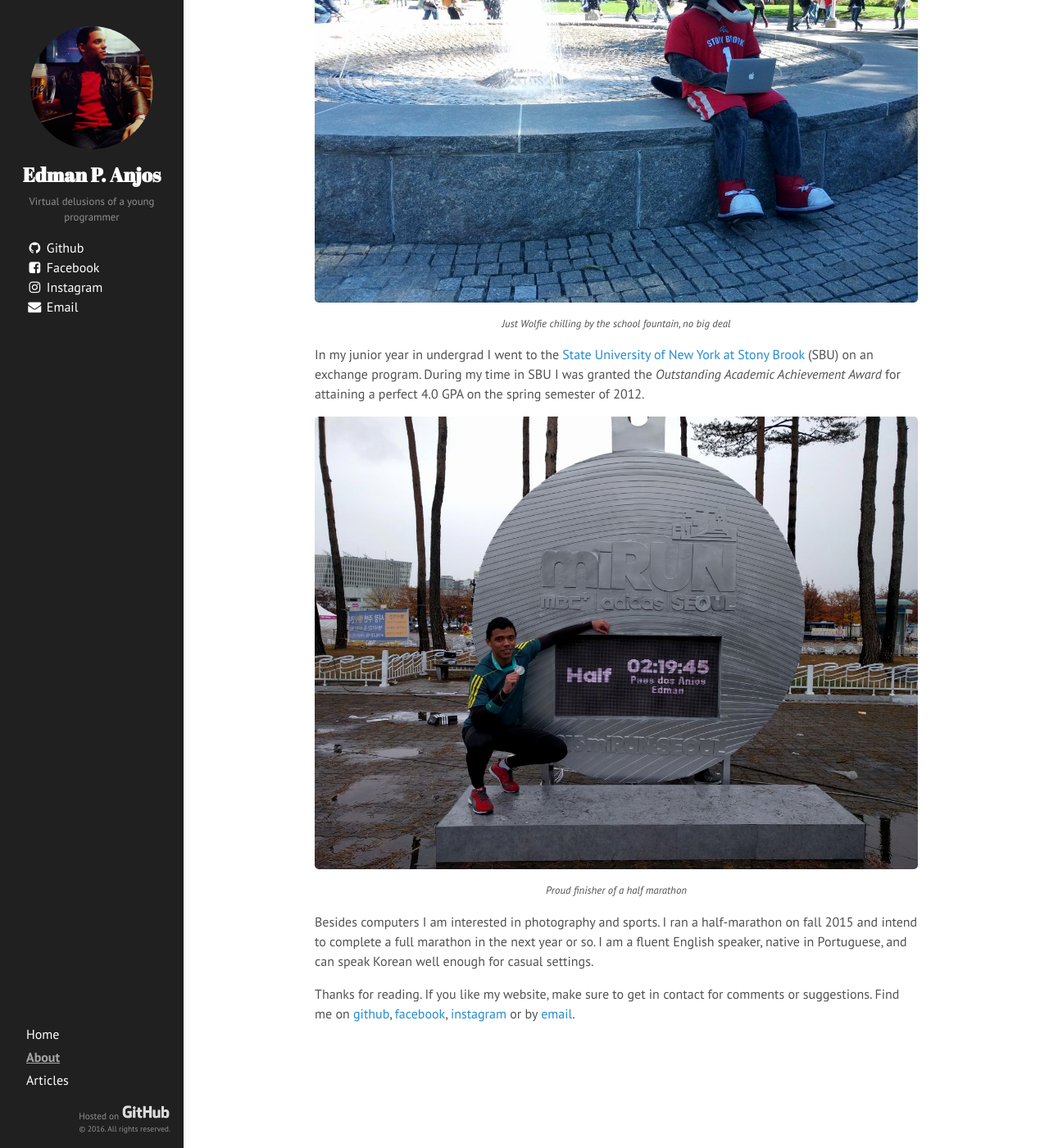
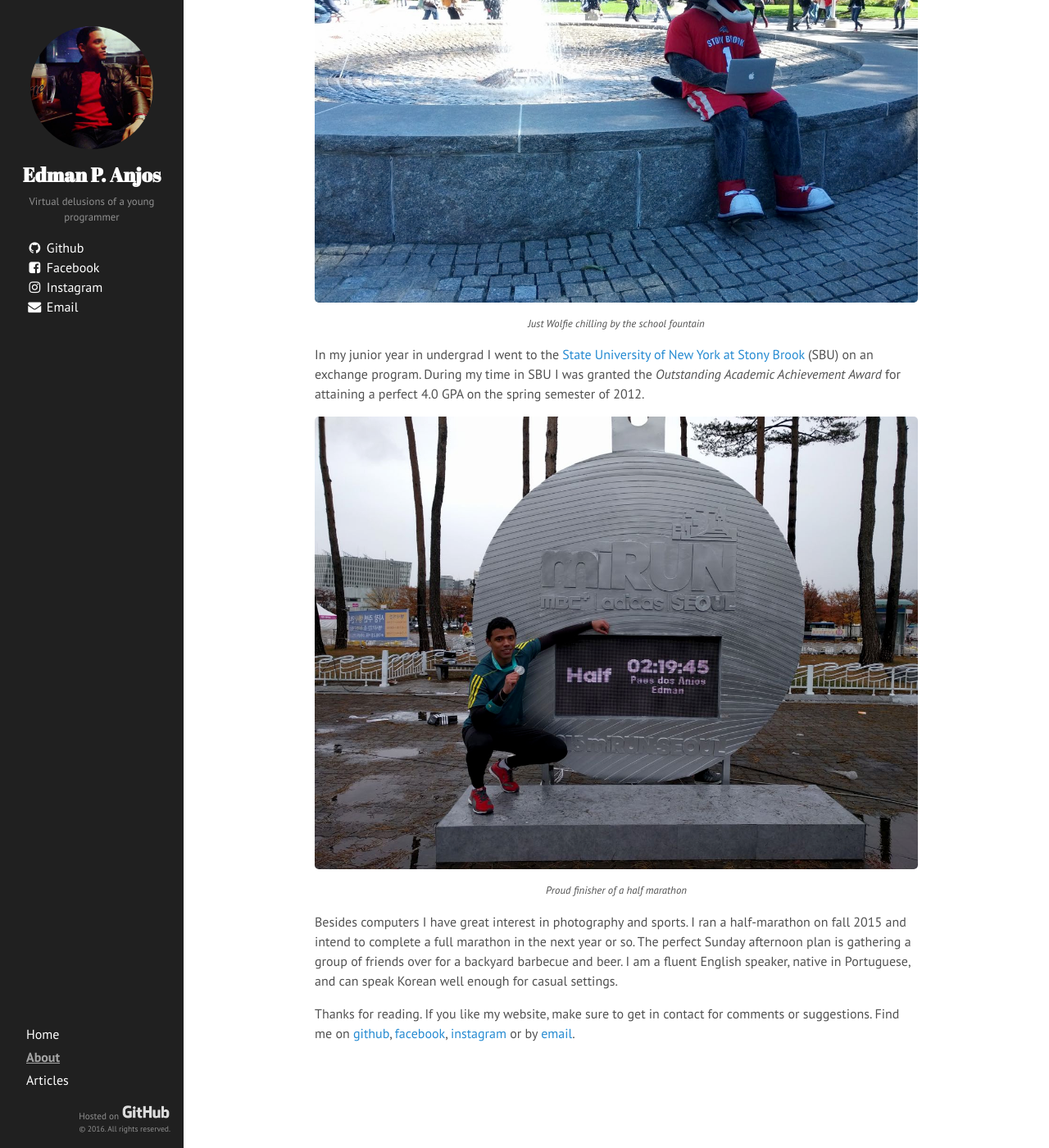
Before and after one commit to edman/edman.github.io, a Jekyll site: the page built from about.md, in a window 1280 px wide and 1400 px high, scrolled down 2716 px. Shown: the whole window at 82% size. Built offline with Jekyll 4.4.1, drawn with Linux system fonts in a browser that asks for light colours; nearby versions of some CDN libraries; some of the changed text lies outside the part shown.

Commit message:
Small updates to the about page.
Stuff like my perfect Sunday, and a typo on 'suceed'.

```diff
--- a/about.md
+++ b/about.md
@@ -28,9 +28,9 @@ released service [Syrup
 Order](https://play.google.com/store/apps/details?id=com.skplanet.mbuzzer)
 using `node.js`. The service was quite new back then, so it was an exciting
 time to board the team. My role in development mainly revolved around
-optimization and improvements in service reliability, although I did contribute
-with a participation client-side by extending support for product management
-with `html5`, `css3` and `AngularJS`.
+optimization of complex mapping modules and improvements in service
+reliability, although I did contribute with a participation client-side by
+extending support for product management with `html5`, `css3` and `AngularJS`.
 
 ![About UFS](/assets/about-ufs.jpg)
 <p class="caption">Last one out turn off the lights</p>
@@ -53,7 +53,7 @@ satellite under the supervision of doctor [W.A.
 Santos](https://br.linkedin.com/in/walterabrahao).
 
 ![About SBU](/assets/about-sbu.jpg)
-<p class="caption">Just Wolfie chilling by the school fountain, no big deal</p>
+<p class="caption">Just Wolfie chilling by the school fountain</p>
 
 In my junior year in undergrad I went to the [State University of New York at
 Stony Brook](http://www.stonybrook.edu) (SBU) on an exchange program. During my
@@ -63,10 +63,11 @@ attaining a perfect 4.0 GPA on the spring semester of 2012.
 ![About something else](/assets/about-others.jpg)
 <p class="caption">Proud finisher of a half marathon</p>
 
-Besides computers I am interested in photography and sports. I ran a
+Besides computers I have great interest in photography and sports. I ran a
 half-marathon on fall 2015 and intend to complete a full marathon in the next
-year or so. I am a fluent English speaker, native in Portuguese, and can speak
-Korean well enough for casual settings.
+year or so. The perfect Sunday afternoon plan is gathering a group of friends
+over for a backyard barbecue and beer. I am a fluent English speaker, native in
+Portuguese, and can speak Korean well enough for casual settings.
 
 Thanks for reading. If you like my website, make sure to get in contact for
 comments or suggestions. Find me on [github](http://github.com/edman),
```
Also changed, not shown: other parts of about.md (+1 -1 lines).
